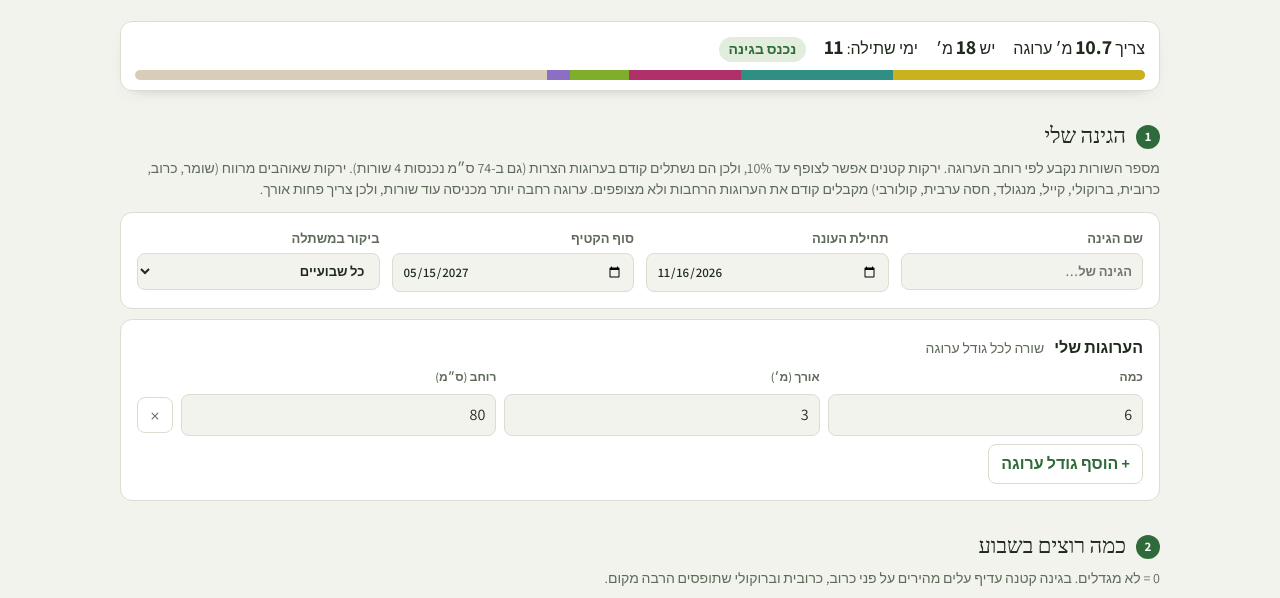
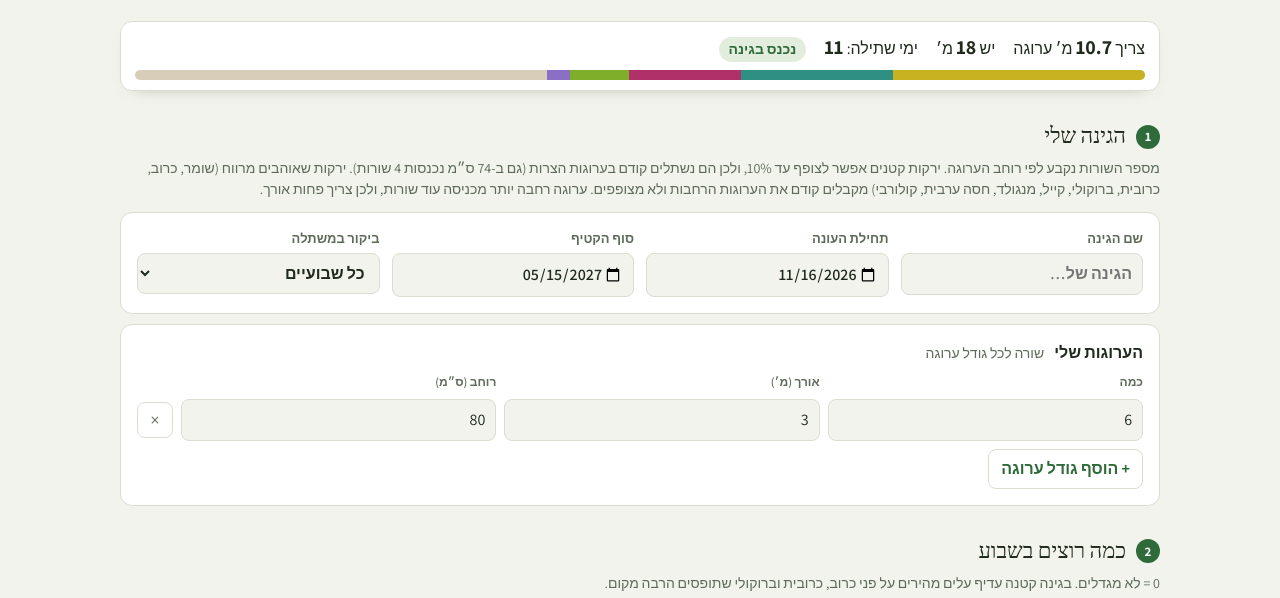
Before and after one commit to yehuda-rosso/garden-planner, a plain HTML site: page index.html in a window 1280 px wide. Shown: the part 139-737 px from the top of the page. Drawn offline with Linux system fonts and the light colour scheme; a web font is replaced by a local one.

Commit message:
אייפון: בלי זום בשדות קלט, שדות תאריך בתוך רוחב המסך
Co-Authored-By: Claude Opus 5.5 <noreply@anthropic.com>
Claude-Session: https://claude.ai/code/session_01NSaSnJFSegNDfEmD31MxT4

```diff
--- a/index.html
+++ b/index.html
@@ -41,6 +41,13 @@ section{margin-top:28px}
 .panel{background:var(--panel);border:1px solid var(--line);border-radius:12px;padding:16px}
 label.f{display:flex;flex-direction:column;gap:4px;font-size:13px;color:var(--muted);font-weight:600}
 input,select{font:inherit;color:var(--ink);background:var(--bg);border:1px solid var(--line);border-radius:8px;padding:8px 10px;min-width:0}
+/* iPhone zooms into any field under 16px, and date fields have a wide built-in minimum: keep both inside the screen */
+html{-webkit-text-size-adjust:100%;text-size-adjust:100%}
+input,select,textarea{font-size:16px!important;max-width:100%}
+input[type="date"]{-webkit-appearance:none;appearance:none;width:100%;min-width:0;display:block;min-height:42px;text-align:right}
+input[type="date"]::-webkit-date-and-time-value{text-align:right}
+label.f{min-width:0}
+.grid-set>*{min-width:0}
 input:focus-visible,select:focus-visible,button:focus-visible{outline:2px solid var(--leaf);outline-offset:2px}
 .grid-set{display:grid;grid-template-columns:repeat(auto-fit,minmax(140px,1fr));gap:12px}
 button{font:inherit;cursor:pointer;border-radius:8px;border:1px solid var(--line);background:var(--panel);color:var(--ink);padding:7px 12px}
```
